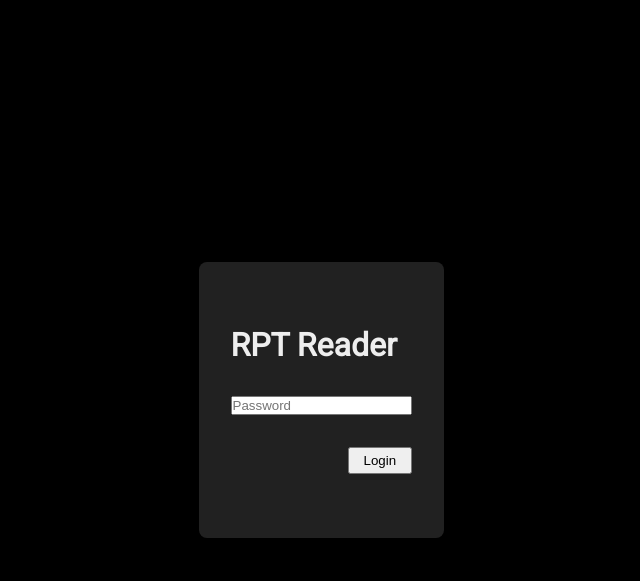
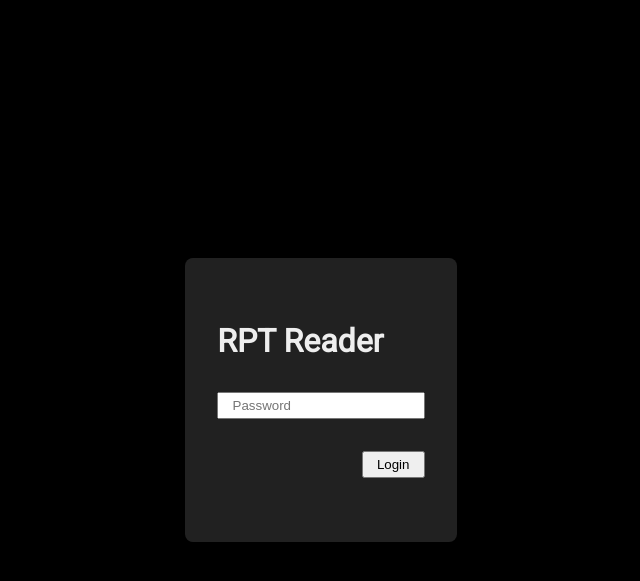
Before and after one commit to xedom/a3_rptreader, a Node server app: page /login in a window 1280 px wide. Shown: the top 581 px of the page, without its empty margins (319-959 px from the left). Run offline with Node 20, Linux system fonts and the light colour scheme.

Commit message:
input style

```diff
--- a/public/login.css
+++ b/public/login.css
@@ -39,3 +39,7 @@ body {
     padding: .3em 1em;
     cursor: pointer;
 }
+
+#loginBox input[type="password"] {
+    padding: .3em 1em;
+}
```
